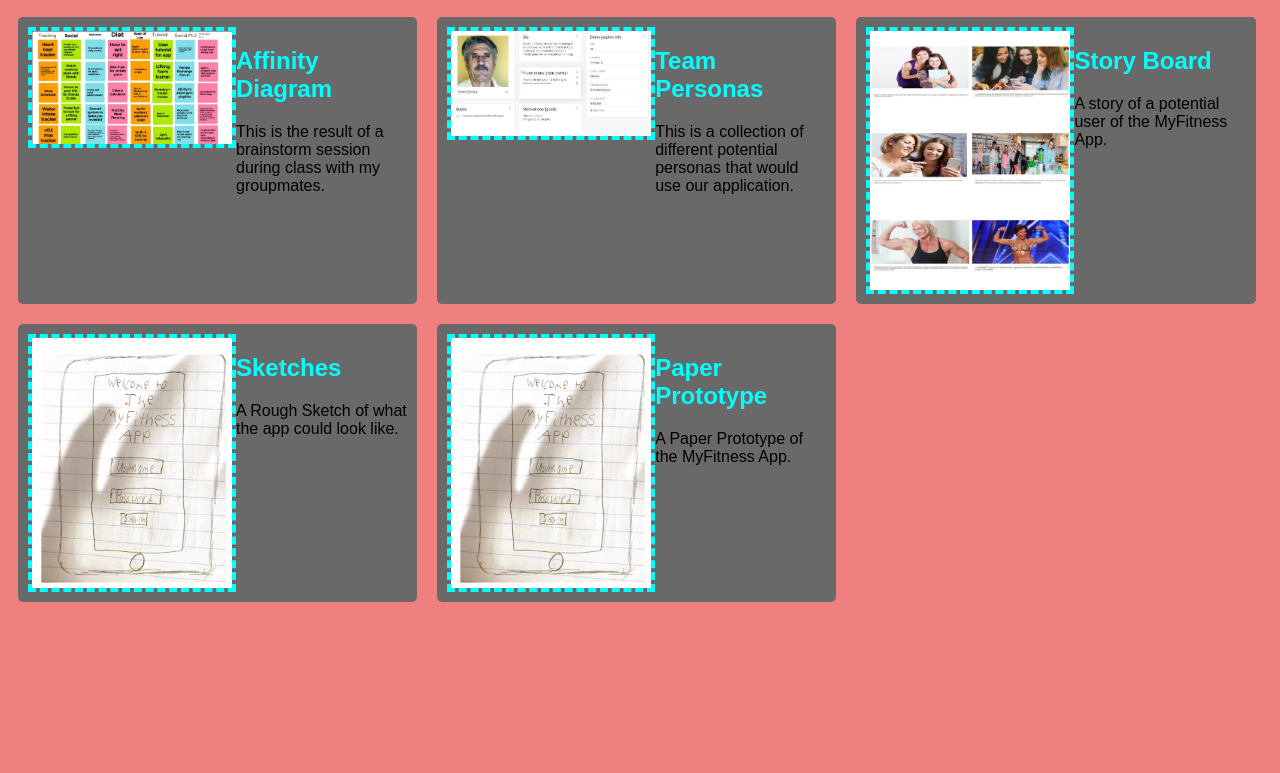
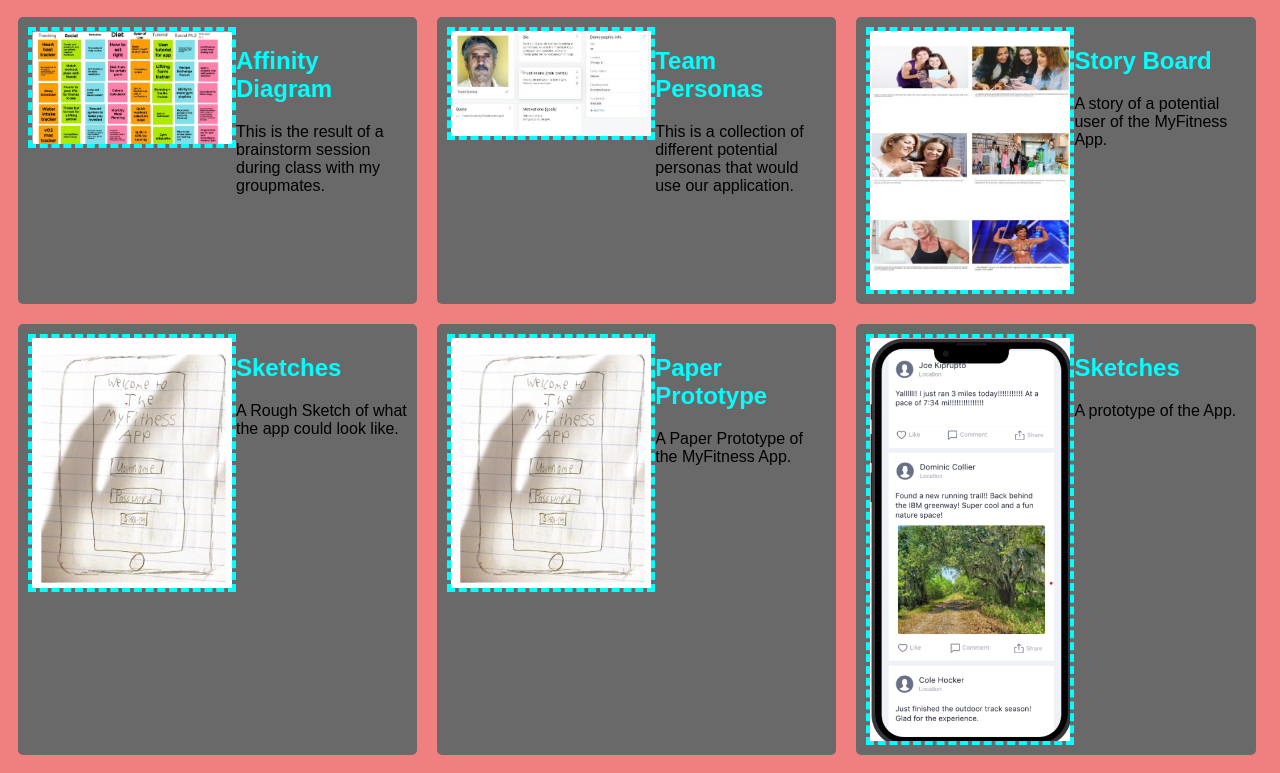
Before and after one commit to WalkerBowen/WalkerBowen.github.io, a plain HTML site: page index.html in a window 1280 px wide. Shown: the part 343-1116 px from the top of the page. Before the commit the page ends 963 px from the top, so only its background shows below. Drawn offline with Linux system fonts and the light colour scheme.

Commit message:
Add files via upload

```diff
--- a/index.html
+++ b/index.html
@@ -59,6 +59,14 @@
                     </p>
                 </section>
                 </section>
+                <section class="assignment">
+                    <a href ="files\CSCE190HIFIPROTOPDF.pdf"><img src="images\HIFISCREENSHOT.png"></a>
+                    <section class ="ass-details">
+                    <a href ="files\CSCE190HIFIPROTOPDF.pdf"><h2>Sketches</h2></a>
+                    <p>A prototype of the App.
+                    </p>
+                </section>
+                </section>
             </body>
 
     </div>
```
Also changed, not shown: images/HIFISCREENSHOT.png (added), 1 other file.
